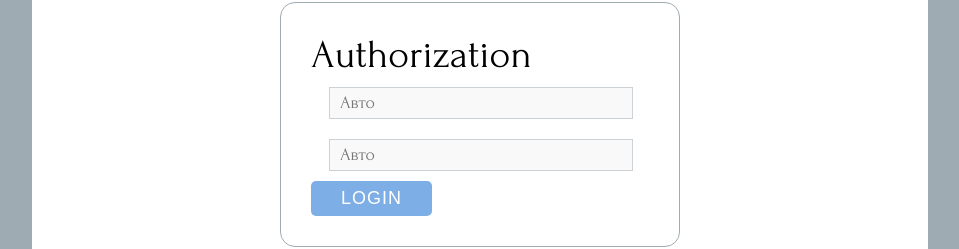
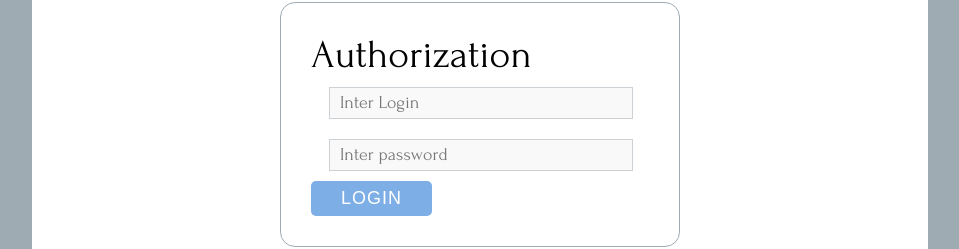
Before and after one commit to Passssword/poputchiki-app, a React (Create React App) app: page /auth in a window 1280 px wide. Shown: the part 320-569 px from the top of the page, without its empty margins (160-1119 px from the left). Built offline with nearby package versions, Linux system fonts and the light colour scheme.

Commit message:
Мелкие доработки на странице авторизации

```diff
--- a/src/components/auth/AuthorizationPage.jsx
+++ b/src/components/auth/AuthorizationPage.jsx
@@ -6,8 +6,8 @@
         <div className={style.authPage}>
             <div className={style.authFormWrapper}>
                 <p className={style.authCaption}>Authorization</p>
-                <input  type="text" placeholder="Авто"/>
-                <input  type="text" placeholder="Авто"/>
+                <input  type="text" placeholder="Inter Login"/>
+                <input  type="password" placeholder="Inter password"/>
                 <button className={styleButtons.btnLogin}>Login</button>
             </div>
         </div>)
```
